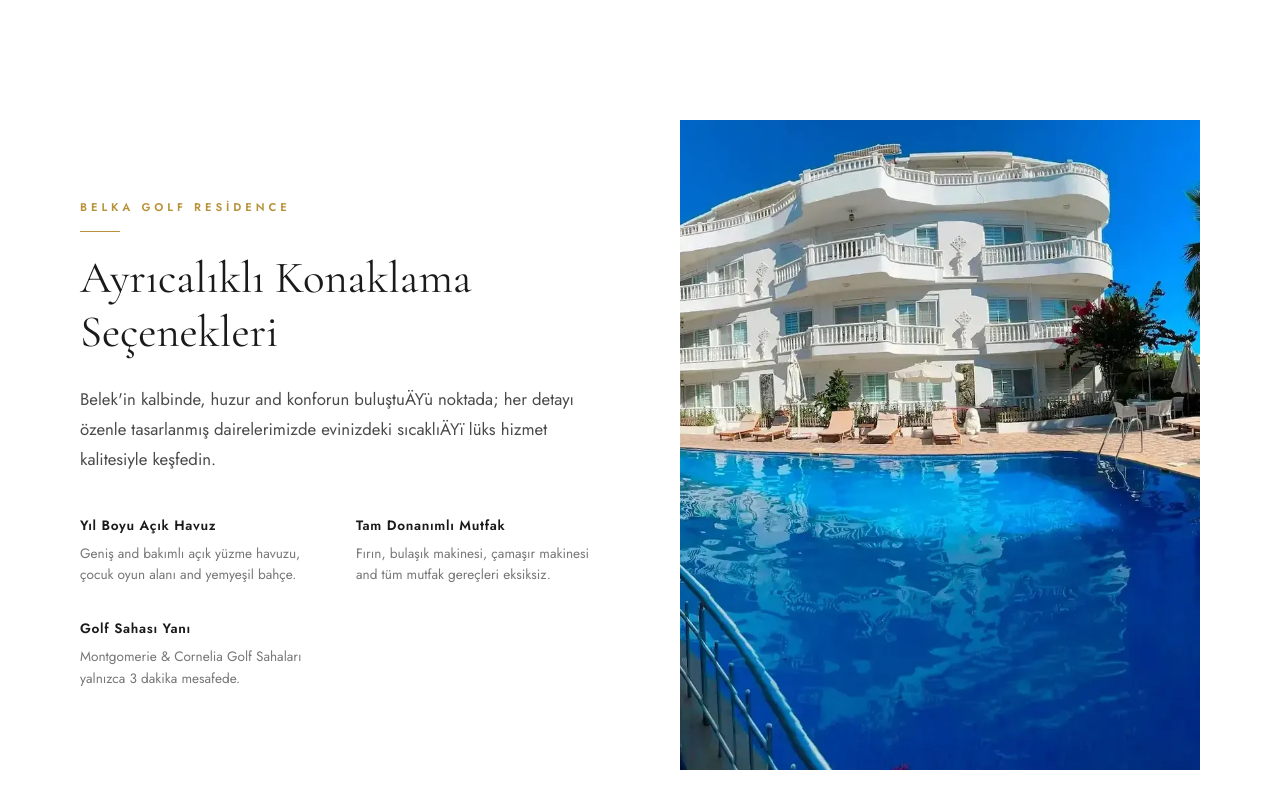
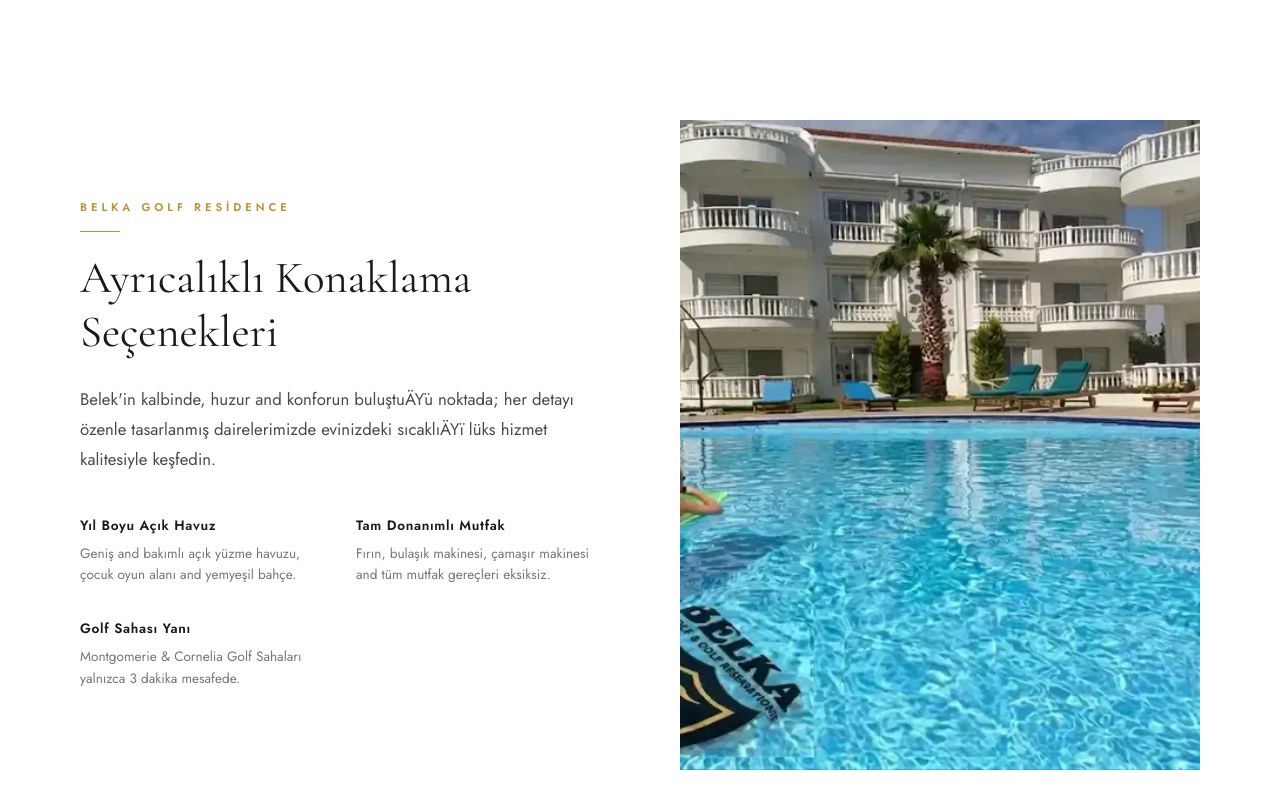
Before and after one commit to Gm-altadmin/BelkaGolfApart, a website: page index.html in a window 1280 px wide. Shown: the part 1320-2128 px from the top of the page. Drawn offline with nearby package versions, Linux system fonts and the light colour scheme.

Commit message:
Update index.html

```diff
--- a/index.html
+++ b/index.html
@@ -740,7 +740,7 @@
       </div>
     </div>
     <div class="intro-image reveal">
-      <img src="images/havuzhero.webp" alt="Belka Golf Residence Pool"/>
+      <img src="images/hauz7.webp" alt="Belka Golf Residence Pool"/>
     </div>
   </div>
 </section>
```
